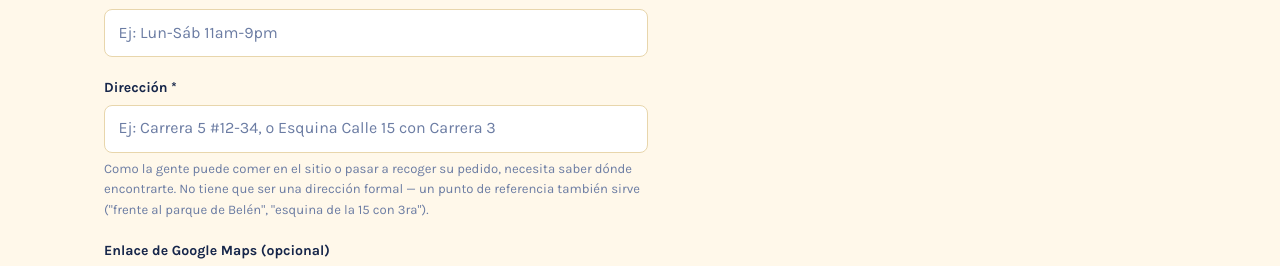
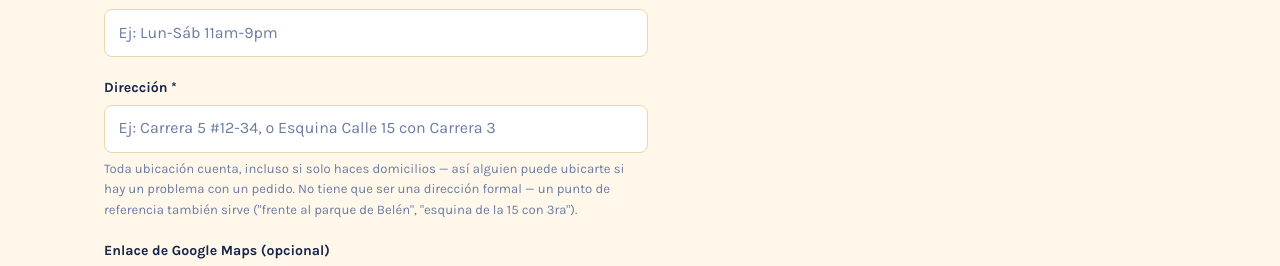
Before and after one commit to Trev1981-byte/sabores-ibague, a Next.js app in the folder sabores-ibague/: page /agregar in a window 1280 px wide. Shown: the part 943-1209 px from the top of the page. Built offline with nearby package versions, Linux system fonts and the light colour scheme; no server answers; the database is empty.

Commit message:
Update AddRestaurantForm.tsx

```diff
--- a/sabores-ibague/src/components/AddRestaurantForm.tsx
+++ b/sabores-ibague/src/components/AddRestaurantForm.tsx
@@ -23,12 +23,6 @@ export function AddRestaurantForm({ categories }: { categories: Category[] }) {
   const [hasDineIn, setHasDineIn] = useState(true);
   const [hasTakeout, setHasTakeout] = useState(false);
   const [hasDelivery, setHasDelivery] = useState(false);
-
-  // If people can walk in or pick up an order, they need to know where —
-  // so the address stops being optional. A delivery-only place (often run
-  // out of someone's home) has a real reason to keep that private, so it
-  // stays optional for them.
-  const addressRequired = hasDineIn || hasTakeout;
 
   function toggleCategory(id: string) {
     setSelectedCategories((current) =>
@@ -83,9 +77,9 @@ export function AddRestaurantForm({ categories }: { categories: Category[] }) {
       setError("Selecciona al menos una opción: domicilio, para llevar o comer en el sitio.");
       return;
     }
-    if (addressRequired && !address) {
+    if (!address) {
       setError(
-        "Agrega una dirección — si la gente puede comer en el sitio o pasar a recoger su pedido, necesita saber dónde encontrarte."
+        "Agrega una dirección — aunque sea solo domicilio, alguien necesita poder ubicarte si hay un problema con un pedido."
       );
       return;
     }
@@ -100,7 +94,7 @@ export function AddRestaurantForm({ categories }: { categories: Category[] }) {
       whatsappNumber: whatsappNumber || undefined,
       hoursText,
       mapsLink: String(data.get("mapsLink") ?? "").trim() || undefined,
-      address: address || undefined,
+      address,
       blurb: String(data.get("blurb") ?? "").trim() || undefined,
       categoryIds: selectedCategories,
       hasDineIn,
@@ -251,20 +245,20 @@ export function AddRestaurantForm({ categories }: { categories: Category[] }) {
       </div>
 
       <div className="field">
-        <label htmlFor="address">
-          Dirección{addressRequired ? " *" : " (opcional)"}
-        </label>
+        <label htmlFor="address">Dirección *</label>
         <input
           id="address"
           name="address"
           type="text"
-          required={addressRequired}
+          required
           placeholder="Ej: Carrera 5 #12-34, o Esquina Calle 15 con Carrera 3"
         />
         <p className="field-hint">
-          {addressRequired
-            ? "Como la gente puede comer en el sitio o pasar a recoger su pedido, necesita saber dónde encontrarte. No tiene que ser una dirección formal — un punto de referencia también sirve (\"frente al parque de Belén\", \"esquina de la 15 con 3ra\")."
-            : "Si tienes una, ayuda — aunque sea un punto de referencia. Útil incluso para quien no use el enlace de Google Maps."}
+          Toda ubicación cuenta, incluso si solo haces domicilios — así
+          alguien puede ubicarte si hay un problema con un pedido. No tiene
+          que ser una dirección formal — un punto de referencia también
+          sirve (&quot;frente al parque de Belén&quot;, &quot;esquina de la
+          15 con 3ra&quot;).
         </p>
       </div>
 
```
